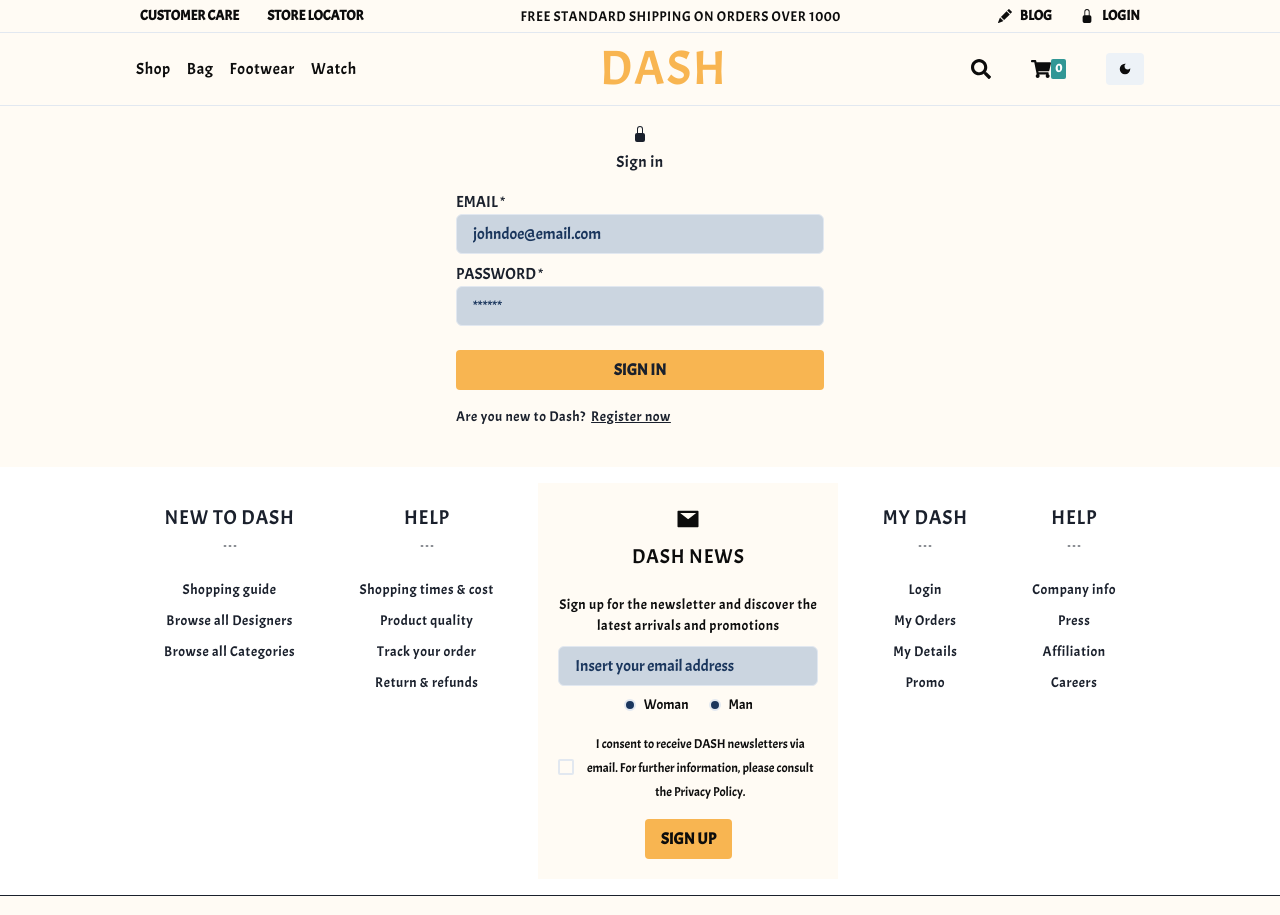
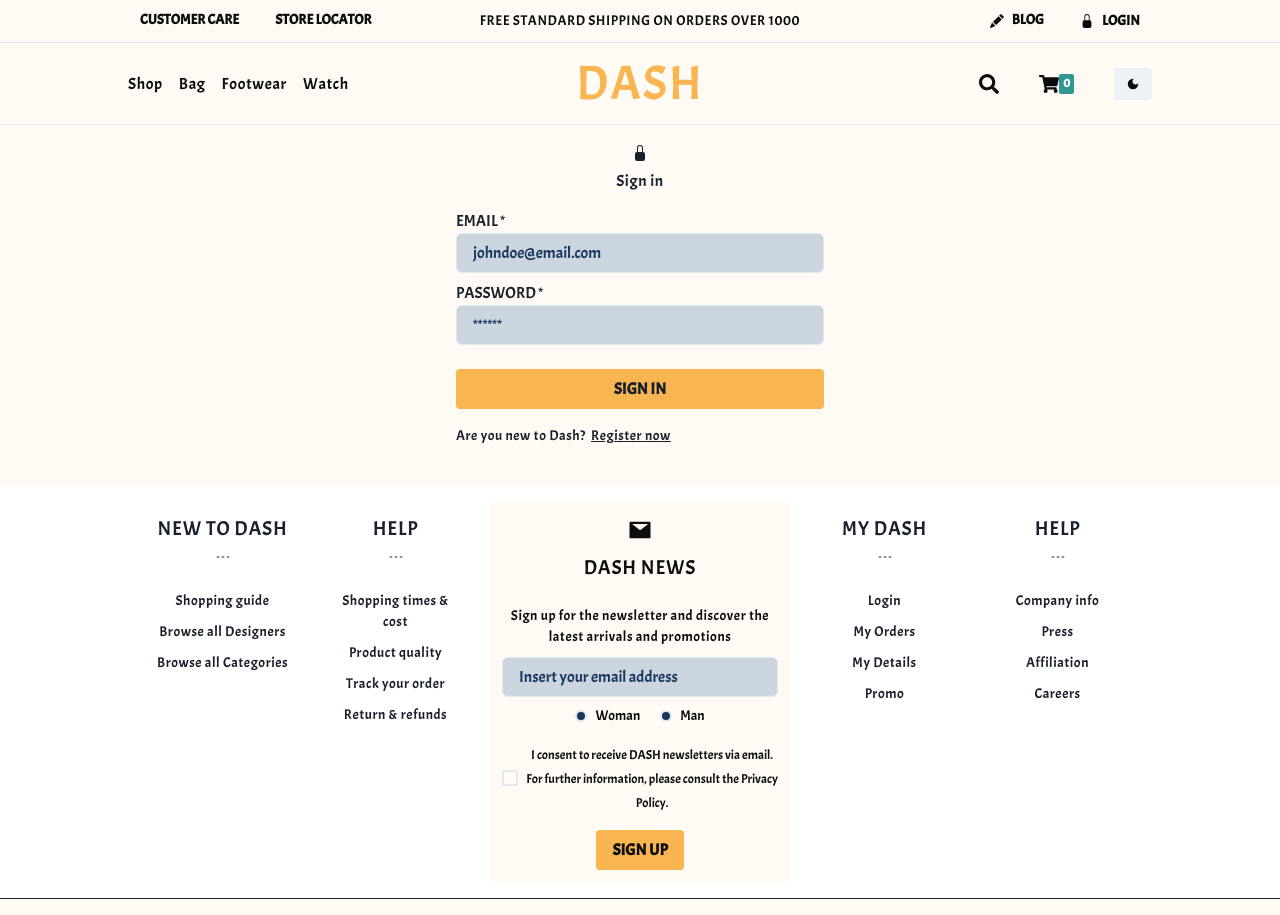
Before and after one commit to ceenobi/dashwears, a React (Create React App) app: page /auth in a window 1280 px wide. Shown: the top 915 px of the page. Built offline with nearby package versions, Linux system fonts and the light colour scheme; a web font is replaced by a local one.

Commit message:
fixed alignment

```diff
--- a/src/components/Footer/FooterLinks.jsx
+++ b/src/components/Footer/FooterLinks.jsx
@@ -4,7 +4,6 @@
   Container,
   Stack,
   Text,
-  Flex,
   Icon,
   FormControl,
   Radio,
@@ -14,6 +13,7 @@
   useColorModeValue,
   Center,
   useToast,
+  Grid
 } from '@chakra-ui/react'
 import { Link } from 'react-router-dom'
 import { useDispatch, useSelector } from 'react-redux'
@@ -70,17 +70,22 @@
   return (
     <Box mt={1} py={4} borderBottom='1px' bg={bg}>
       <Container maxW='container.lg'>
-        <Flex
-          flexDirection={['column', 'column', 'row']}
-          justify='space-between'
-          textAlign='center'
+        <Grid
+          templateColumns={{
+            sm: 'repeat(1, 1fr)',
+            md: 'repeat(5, 1fr)',
+            lg: 'repeat(5, 1fr)',
+            xl: 'repeat(5, 1fr)',
+            base: 'repeat(1, 1fr)',
+          }}
+          gap={4}
         >
-          <Stack direction='column' spacing='10px' p={5}>
+          <Stack direction='column' spacing='10px' p={3}>
             <Box align='center' mb={2}>
               <SubHeading title='New to Dash' />
               <Icon as={AiOutlineDash} w={6} />
             </Box>
-            <Stack direction='column' spacing='10px' align='center'>
+            <Stack direction='column' spacing='10px' textAlign='center'>
               <Text textStyle='y' as={Link} to='/#'>
                 Shopping guide
               </Text>
@@ -92,12 +97,12 @@
               </Text>
             </Stack>
           </Stack>
-          <Stack direction='column' spacing='10px' p={5}>
+          <Stack direction='column' spacing='10px' p={3}>
             <Box align='center' mb={2}>
               <SubHeading title='Help' />
               <Icon as={AiOutlineDash} w={6} />
             </Box>
-            <Stack direction='column' spacing='10px' align='center'>
+            <Stack direction='column' spacing='10px' textAlign='center'>
               <Text textStyle='y' as={Link} to='/#'>
                 Shopping times & cost
               </Text>
@@ -116,10 +121,10 @@
             <Stack
               direction='column'
               spacing='10px'
-              p={5}
               w='300px'
               bg={bgA}
               color={colorA}
+              p={3}
             >
               <Box align='center' mb={2}>
                 <Icon as={AiFillMail} w={6} h={8} />
@@ -184,12 +189,12 @@
             </Stack>
           </Center>
 
-          <Stack direction='column' spacing='10px' p={5}>
+          <Stack direction='column' spacing='10px' p={3}>
             <Box align='center' mb={2}>
               <SubHeading title='My Dash' />
               <Icon as={AiOutlineDash} w={6} />
             </Box>
-            <Stack direction='column' spacing='10px' align='center'>
+            <Stack direction='column' spacing='10px' textAlign='center'>
               <Text textStyle='y' as={Link} to='/auth'>
                 Login
               </Text>
@@ -204,12 +209,12 @@
               </Text>
             </Stack>
           </Stack>
-          <Stack direction='column' spacing='10px' p={5}>
+          <Stack direction='column' spacing='10px' p={3}>
             <Box align='center' mb={2}>
               <SubHeading title='Help' />
               <Icon as={AiOutlineDash} w={6} />
             </Box>
-            <Stack direction='column' spacing='10px' align='center'>
+            <Stack direction='column' spacing='10px' textAlign='center'>
               <Text textStyle='y' as={Link} to='/#'>
                 Company info
               </Text>
@@ -224,7 +229,7 @@
               </Text>
             </Stack>
           </Stack>
-        </Flex>
+        </Grid>
       </Container>
     </Box>
   )
--- a/src/components/Navbar/Drawer.jsx
+++ b/src/components/Navbar/Drawer.jsx
@@ -70,7 +70,7 @@
         h={5}
         onClick={isOpen ? onClose : onOpen}
         variant='unstyled'
-        display={{ md: 'none' }}
+        display={{ lg: 'none' }}
       />
 
       <Drawer placement={'left'} onClose={onClose} isOpen={isOpen} size='full'>
--- a/src/components/Navbar/Navbar.jsx
+++ b/src/components/Navbar/Navbar.jsx
@@ -2,7 +2,6 @@
 import {
   Flex,
   Box,
-  Spacer,
   HStack,
   Text,
   Icon,
@@ -13,9 +12,8 @@
   MenuButton,
   MenuList,
   MenuItem,
-  Center
 } from '@chakra-ui/react'
-import { FaShoppingCart} from 'react-icons/fa'
+import { FaShoppingCart } from 'react-icons/fa'
 import { MdDarkMode, MdLightMode, MdArrowDropDown } from 'react-icons/md'
 import { BsFillUnlockFill, BsFillPencilFill } from 'react-icons/bs'
 import { NavLink, useNavigate } from 'react-router-dom'
@@ -52,11 +50,12 @@
     >
       <Box
         borderBottomWidth='1px'
-        px='4'
-        display={{ base: 'none', md: 'block' }}
+        p='0.3rem 0.5rem'
+        display={{ base: 'none', lg: 'block' }}
       >
-        <Flex alignItems='center' maxW='container.lg' m='auto'>
-          <HStack spacing={1}>
+        <Flex maxW='container.lg' m='auto' justify='space-between'>
+          <Flex justify='flex-start' align='center' flex='1'>
+            <HStack spacing={3}>
               <Button bg='none' size='sm' as={NavLink} to='/customercare'>
                 Customer Care
               </Button>
@@ -64,13 +63,13 @@
                 Store Locator
               </Button>
             </HStack>
-          <Spacer />
+          </Flex>
           <HStack>
-            <Text textStyle='y' textTransform='uppercase' textAlign='center'>
+            <Text textStyle='y' textTransform='uppercase'>
               Free Standard Shipping on orders over 1000
             </Text>
           </HStack>
-          <Spacer />
+          <Flex justify='flex-end' align='center' flex='1'>
             {userInfo ? (
               <Menu>
                 <MenuButton
@@ -90,7 +89,7 @@
                 </MenuList>
               </Menu>
             ) : (
-            <HStack spacing={1}>
+              <HStack spacing={3}>
                 <Button
                   leftIcon={<BsFillPencilFill />}
                   bg='none'
@@ -104,15 +103,23 @@
               </HStack>
             )}
           </Flex>
+        </Flex>
       </Box>
-      <Box maxW='container.lg' m='auto' px={2}>
-        <Flex alignItems='center' p={{ base: '1', md: '4', lg: '0' }}>
+
+      <Box p='0.3rem 1.5rem'>
+        <Flex
+          alignItems='center'
+          maxW='container.lg'
+          m='auto'
+          justify='space-between'
+        >
           <DrawerBar />
-          <Spacer display={{ base: 'block', md: 'none' }} />
+
+          <Flex justify='flex-start' align='center' flex='1'>
             <HStack
               alignItems='center'
               spacing={4}
-            display={{ base: 'none', md: 'block' }}
+              display={{ base: 'none', lg: 'block' }}
             >
               <Text textStyle='p' as={NavLink} to='/products/shop'>
                 Shop
@@ -127,23 +134,13 @@
                 Watch
               </Text>
             </HStack>
-          <Spacer />
-          <Spacer display={{ base: 'none', sm: 'block' }} />
-          <Center>
-            <Flex>
-              <Text
-                textStyle='h1'
-                as={NavLink}
-                to='/'
-                size='lg'
-                color='paint.300'
-              >
+          </Flex>
+
+          <Text textStyle='h1' as={NavLink} to='/' size='lg' color='paint.300'>
             DASH
           </Text>
-            </Flex>
-          </Center>
-          <Spacer />
-          <Spacer display={{ base: 'none', sm: 'block' }} />
+
+          <Flex justify='flex-end' align='center' flex='1'>
             <HStack spacing={{ base: '2', md: '10' }}>
               <Search />
               <Flex>
@@ -166,6 +163,7 @@
               />
             </HStack>
           </Flex>
+        </Flex>
       </Box>
     </Box>
   )
--- a/src/components/container/Home/PosterA.jsx
+++ b/src/components/container/Home/PosterA.jsx
@@ -6,7 +6,7 @@
 
 export default function PosterA() {
   return (
-    <Box py={10} mt={'20'}>
+    <Box py={10} mt={'10'}>
       <Container maxW='container.xl' mt={10}>
         <Grid
           templateColumns={{
--- a/src/components/container/Home/ProductA.jsx
+++ b/src/components/container/Home/ProductA.jsx
@@ -28,7 +28,6 @@
             base: 'repeat(1, 1fr)',
           }}
           gap={0}
-          mt={20}
         >
           <Box mb={4}>
             <Center>
--- a/src/components/container/Home/SliderA.jsx
+++ b/src/components/container/Home/SliderA.jsx
@@ -60,7 +60,7 @@
               View all
             </Text>
           </Box>
-          <Box
+          <Flex
             maxW={{ base: '100%', md: '65%' }}
             display='flex'
             flex='1'
@@ -93,9 +93,9 @@
                     </Box>
                   ))}
                 </Box>
-                <Box
+                <Flex
                   width='100%'
-                  display='flex'
+                  display={{ base: 'none', lg: 'block' }}
                   justifyContent='space-between'
                   alignItems='center'
                   py={1}
@@ -104,28 +104,28 @@
                 >
                   <Icon
                     as={BsArrowLeftShort}
-                    fontSize={{ base: '4xl', md: '5xl' }}
+                    fontSize={{ base: '2xl', md: '3xl' }}
                     color='paint.600'
                     cursor='pointer'
                     bgColor='paint.500'
                     borderRadius='25px'
                     onClick={() => scroll('left')}
-                    style={{ transform: 'translateX(-12px)' }}
+                    style={{ transform: 'translateX(-10px)' }}
                   />
                   <Icon
                     as={BsArrowRightShort}
-                    fontSize={{ base: '4xl', md: '5xl' }}
+                    fontSize={{ base: '2xl', md: '3xl' }}
                     color='paint.600'
                     cursor='pointer'
                     bgColor='paint.500'
                     borderRadius='25px'
                     onClick={() => scroll('right')}
-                    style={{ transform: 'translateX(12px)' }}
+                    style={{ transform: 'translateX(10px)' }}
                   />
-                </Box>
+                </Flex>
               </>
             )}
-          </Box>
+          </Flex>
         </Flex>
       </Container>
     </Box>
```
Lines whose indentation alone changed are shown as unchanged.
